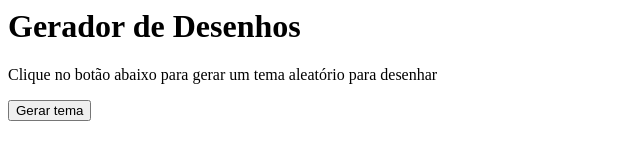
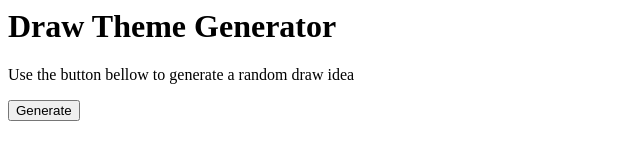
Before and after one commit to dormenique/gerador-de-desenhos, a plain HTML site: page index.html in a window 1280 px wide. Shown: the whole page, without its empty margins (0-640 px from the left). Drawn offline with Linux system fonts and the light colour scheme.

Commit message:
new language version

```diff
--- a/index.html
+++ b/index.html
@@ -1,14 +1,14 @@
- <!-- cores: #A33C39 #F7C0BE #F09592 #20A34E #73F5A0 -->
-<body>
+<!-- color: #A33C39 #F7C0BE #F09592 #20A34E #73F5A0 -->
 
- <div class="caixa">
-    <h1>Gerador de Desenhos</h1>
-    <p>Clique no botão abaixo para gerar um tema aleatório para desenhar</p>
-  <button onclick="gerarTema()" class="gerar">Gerar tema</button>
- </div>
+<div id="box">
+    <h1>Draw Theme Generator</h1>
+    <p>Use the button bellow to generate a random draw idea</p>
 
- <div class="frase">
-     <h2 id="resultado"></h2>
- </div>
+ <button onclick="themeGen()" id="gen">Generate</button>
+    </div>
 
-</body>
+  <div class="theme">
+     <h2 id="result"></h2>
+  </div>
+
+  <body>
```
